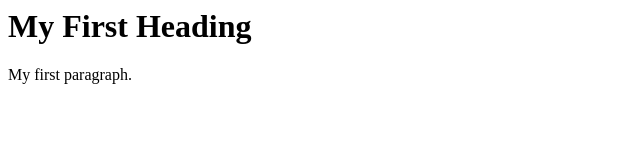
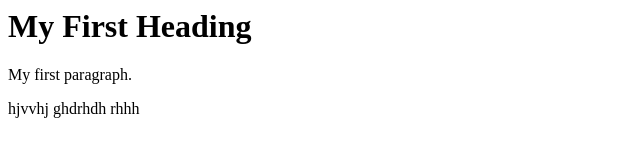
Before and after one commit to snehal7756886767/git-test, a plain HTML site: page index.html in a window 1280 px wide. Shown: the whole page, without its empty margins (0-640 px from the left). Drawn offline with Linux system fonts and the light colour scheme.

Commit message:
'bhjbvgsdkjvgs'

```diff
--- a/index.html
+++ b/index.html
@@ -3,6 +3,8 @@
 
 <h1>My First Heading</h1>
 <p>My first paragraph.</p>
-
+hjvvhj
+ghdrhdh
+rhhh
 </body>
 </html>
```
